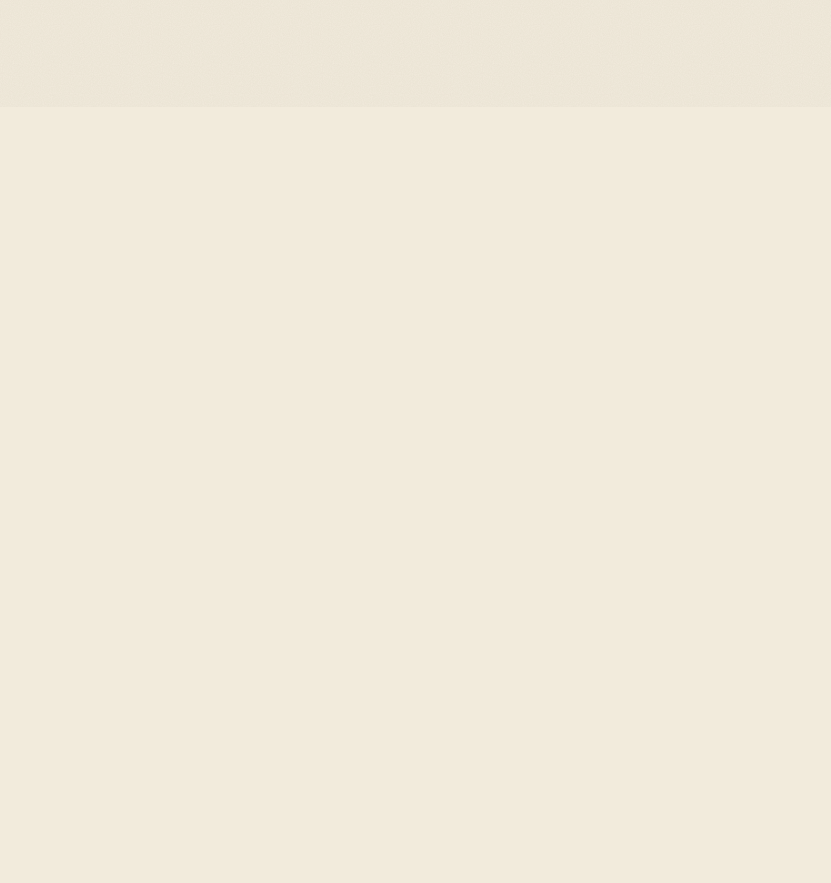
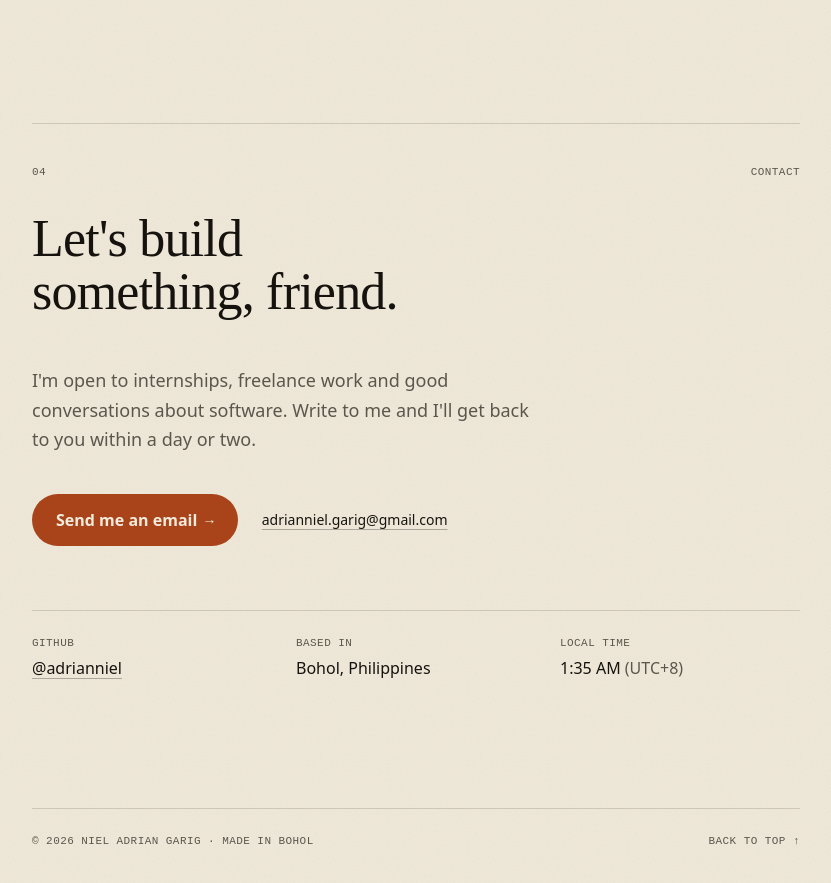
Before and after one commit to adrianniel/portfolio, a React (Vite) app: page / in a window 1280 px wide. Shown: the part 6200-7083 px from the top of the page, without its empty margins (224-1055 px from the left). Before the commit the page ends 6307 px from the top, so only its background shows below. Built offline with nearby package versions, Linux system fonts and the light colour scheme.

Commit message:
feat: add contact section with personal mailto and footer

```diff
--- a/src/App.tsx
+++ b/src/App.tsx
@@ -1,5 +1,7 @@
 import { About } from './components/About'
 import { Certificates } from './components/Certificates'
+import { Contact } from './components/Contact'
+import { Footer } from './components/Footer'
 import { Header } from './components/Header'
 import { Hero } from './components/Hero'
 import { Work } from './components/Work'
@@ -16,7 +18,9 @@ function App() {
         <About />
         <Work />
         <Certificates />
+        <Contact />
       </main>
+      <Footer />
     </div>
   )
 }
--- /dev/null
+++ b/src/components/Contact.tsx
@@ -0,0 +1,72 @@
+import { useState } from 'react'
+import { profile } from '../data/content'
+import { useViewer } from '../lib/viewer'
+import { Clock } from './Clock'
+import { Reveal } from './Reveal'
+import { Section } from './Section'
+
+export function Contact() {
+  const { name, say } = useViewer()
+  const [copied, setCopied] = useState(false)
+
+  const subject = name ? `Hello from ${name}` : 'Hello from your portfolio'
+  const mailto = `mailto:${profile.email}?subject=${encodeURIComponent(subject)}`
+
+  const copy = async () => {
+    try {
+      await navigator.clipboard.writeText(profile.email)
+      setCopied(true)
+      window.setTimeout(() => setCopied(false), 2000)
+    } catch {
+      window.location.href = mailto
+    }
+  }
+
+  return (
+    <Section id="contact" number="04" kicker="Contact" title={say("Let's build something, {name}.")}>
+      <Reveal className="max-w-[32rem] text-lg leading-relaxed text-ink-soft text-pretty">
+        I'm open to internships, freelance work and good conversations about software. Write to me and I'll get
+        back to you within a day or two.
+      </Reveal>
+
+      <div className="mt-10 flex flex-wrap items-center gap-x-6 gap-y-4">
+        <a href={mailto} className="btn-ember px-6! py-3.5! text-base!">
+          Send me an email
+          <span aria-hidden="true" className="font-mono text-sm">→</span>
+        </a>
+        <button
+          type="button"
+          onClick={copy}
+          className="text-sm underline decoration-ink/30 underline-offset-4 transition-colors hover:decoration-ink"
+        >
+          {copied ? 'Copied to clipboard' : profile.email}
+        </button>
+        <span role="status" className="sr-only">
+          {copied ? 'Email address copied' : ''}
+        </span>
+      </div>
+
+      <dl className="mt-16 grid gap-6 border-t border-ink/15 pt-6 sm:grid-cols-3">
+        <div>
+          <dt className="label mb-1">GitHub</dt>
+          <dd>
+            <a href={profile.github} target="_blank" rel="noopener" className="underline decoration-ink/30 underline-offset-4 hover:decoration-ink">
+              @{profile.githubHandle}
+              <span className="sr-only"> (opens in a new tab)</span>
+            </a>
+          </dd>
+        </div>
+        <div>
+          <dt className="label mb-1">Based in</dt>
+          <dd>{profile.location}</dd>
+        </div>
+        <div>
+          <dt className="label mb-1">Local time</dt>
+          <dd>
+            <Clock timeZone={profile.timeZone} /> <span className="text-ink-soft">(UTC+8)</span>
+          </dd>
+        </div>
+      </dl>
+    </Section>
+  )
+}
--- /dev/null
+++ b/src/components/Footer.tsx
@@ -0,0 +1,22 @@
+import { profile } from '../data/content'
+import { useViewer } from '../lib/viewer'
+
+const YEAR = new Date().getFullYear()
+
+export function Footer() {
+  const { name } = useViewer()
+
+  return (
+    <footer className="mx-auto max-w-[52rem] px-5 pb-10 sm:px-8">
+      <div className="label flex flex-wrap items-center justify-between gap-4 border-t border-ink/15 pt-6">
+        <p>
+          © {YEAR} {profile.name} · Made in Bohol
+          {name ? ` · Thanks for reading, ${name}` : ''}
+        </p>
+        <a href="#top" className="transition-colors hover:text-ink">
+          Back to top ↑
+        </a>
+      </div>
+    </footer>
+  )
+}
```
